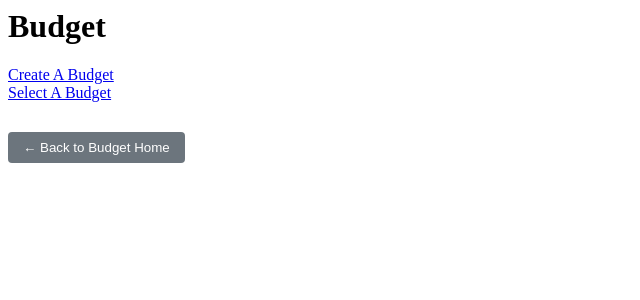
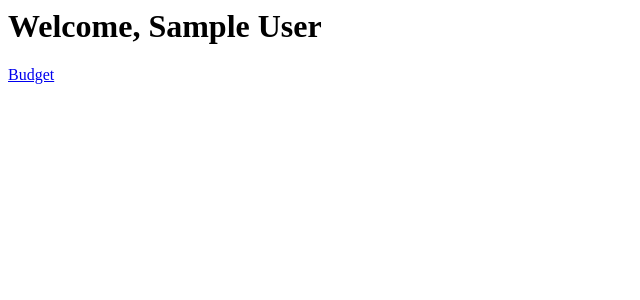
Before and after one commit to Jott2424/Envelopes, a Flask app: page / in a window 1280 px wide. Shown: the top 300 px of the page, without its empty margins (0-640 px from the left). Run offline with Flask 3, Linux system fonts and the light colour scheme; the visitor is signed in with stand-in values (Sample User, id 1); data that the repository does not hold is empty; some libraries are stand-ins or nearby versions.

Commit message:
removed styling

```diff
--- a/Envelopes/functions/home_routes.py
+++ b/Envelopes/functions/home_routes.py
@@ -22,4 +22,4 @@ def home():
     #     # No budgets found, redirect or prompt
     #     return redirect(url_for('getting_started_home_route'))
 
-    return render_template('home.html')
+    return render_template('home.html', user=current_user)
--- a/Envelopes/templates/home.html
+++ b/Envelopes/templates/home.html
@@ -1,20 +1,9 @@
 {% block content %}
 <div class="budget-home-container">
-    <h1 class="budget-home-title">Budget</h1>
+    <h1 class="budget-home-title">Welcome, {{ user.name }}</h1>
 
     <div class="btn-group">
-        <a href="{{ url_for('budget_create_route') }}" class="btn">Create A Budget</a>
+        <a href="{{ url_for('budget_home_route') }}" class="btn">Budget</a>
     </div>
-    <div class="btn-group">
-        <a href="{{ url_for('budget_select_route') }}" class="btn">Select A Budget</a>
-    </div>
-
-<div style="margin-top: 30px;">
-    <form action="{{ url_for('budget_home_route') }}" method="get" style="display:inline-block; margin-right: 10px;">
-        <button type="submit" style="padding: 8px 15px; background-color: #6c757d; color: white; border: none; border-radius: 4px; cursor: pointer;">
-            ← Back to Budget Home
-        </button>
-    </form>
-</div>
 </div>
 {% endblock %}
```
Also changed, not shown: Envelopes/templates/budget_home.html (+3 -64 lines).
